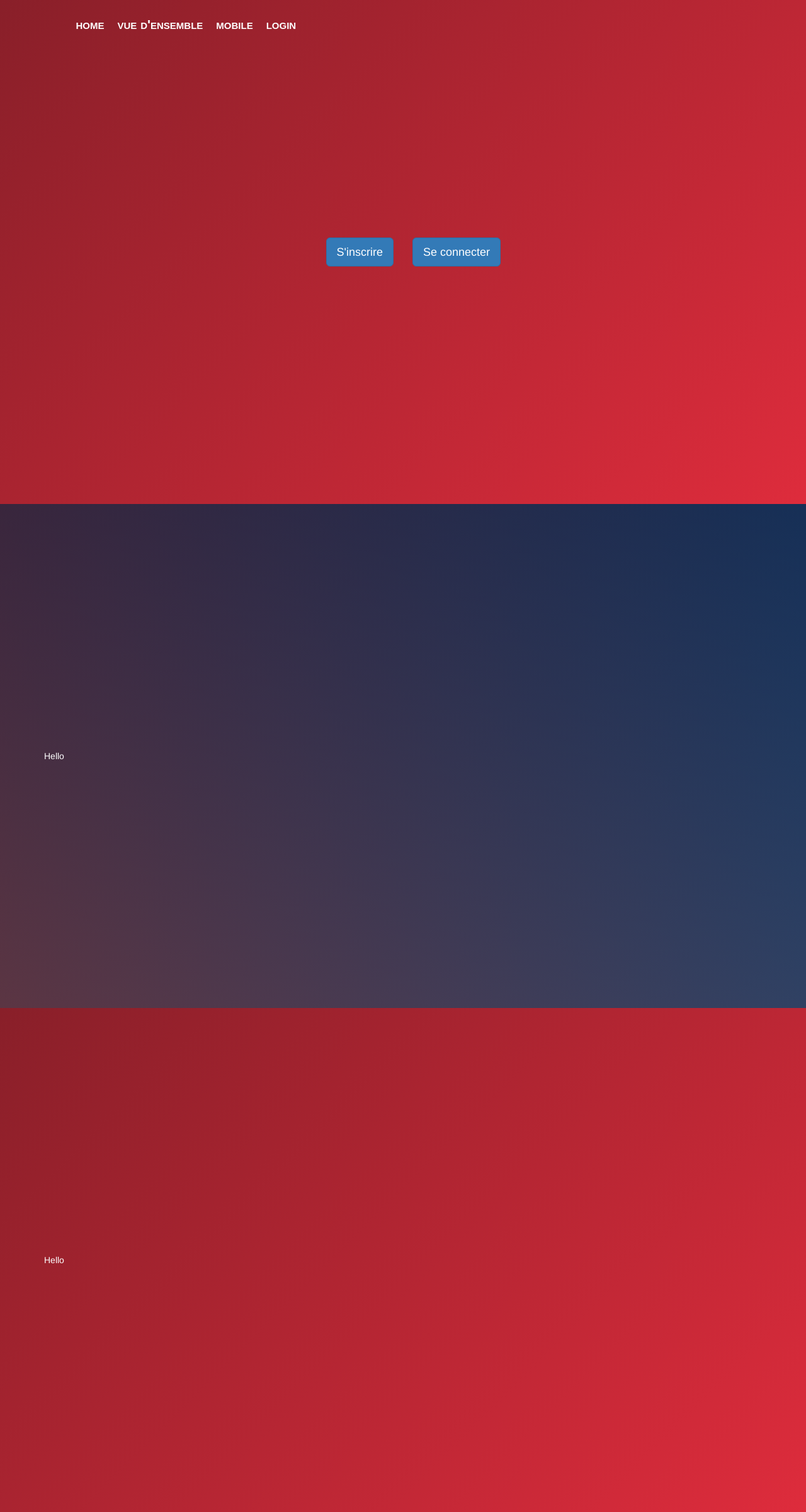
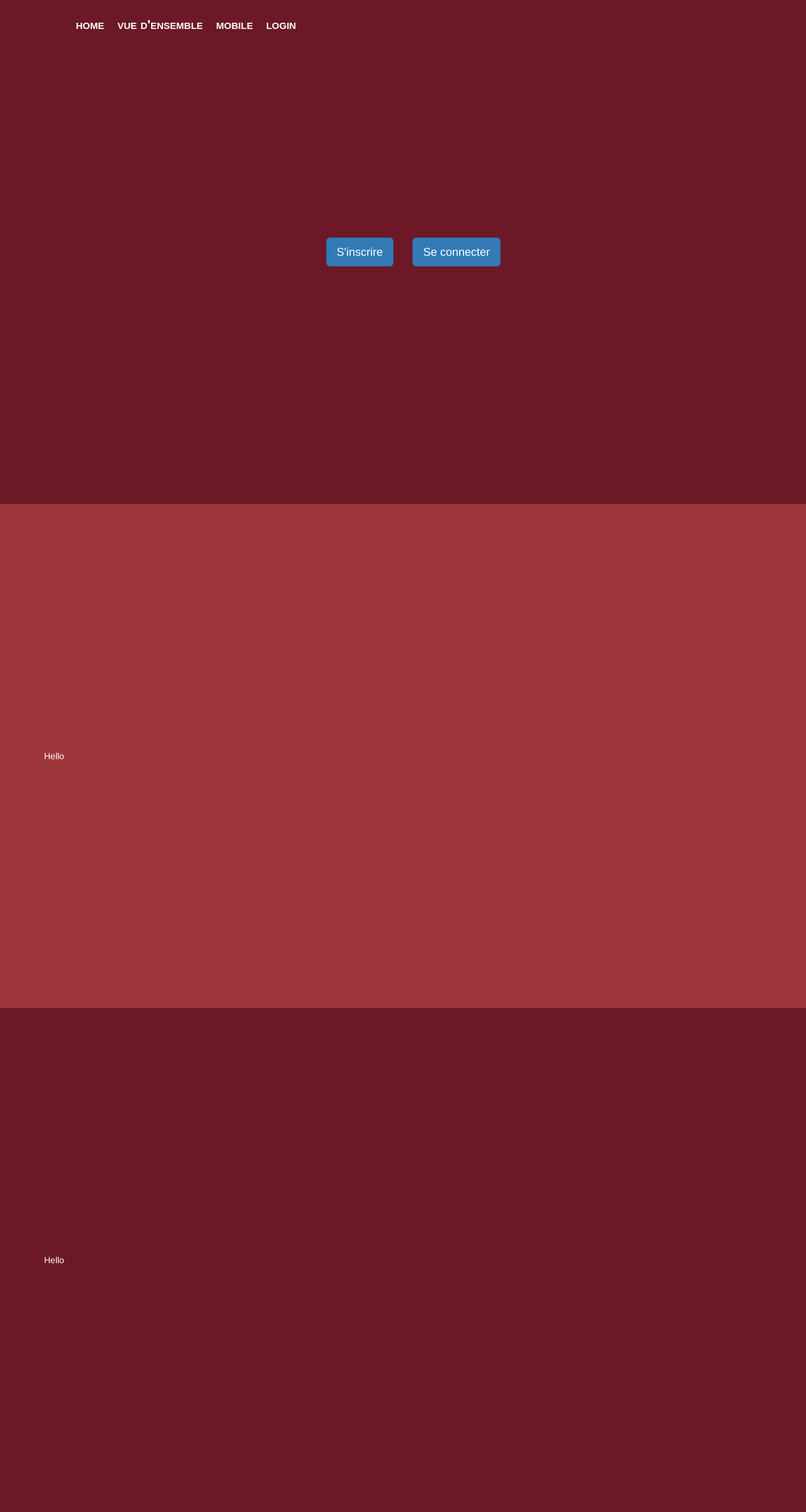
Before and after one commit to Piscinelove/Hackathon, a PHP site: page / in a window 1280 px wide. Shown: the whole page at 63% size. Run offline with PHP 8.4, Linux system fonts and the light colour scheme; some libraries are stand-ins or nearby versions.

Commit message:
backgroud

```diff
--- a/css/main.css
+++ b/css/main.css
@@ -16,26 +16,20 @@ section {
     height: 100vh;
 }
 
-.background-section1
+.background-section
 {
-    background: #de2c3c;
-    background: linear-gradient(135deg, #891f29 0%, #de2c3c 100%);
+    background: #6C1827;
     color: white;
 }
 
 .background-section2
 {
-    background: #092756;
-    color: black;
-    background: linear-gradient(to bottom, rgba(42,60,87,0.4), rgba(57,173,219,.25)), linear-gradient(225deg, #092756, #670d10);
+
+    color: white;
+    background: #9E373B ;
 }
 
-.background-section3
-{
-    background: #de2c3c;
-    background: linear-gradient(135deg, #891f29 0%, #de2c3c 100%);
-    color: white;
-}
+
 
 .navbar-default {
     background-color: transparent;
--- a/index.html
+++ b/index.html
@@ -52,8 +52,8 @@
     </div>
 </nav>
 
-<section id="section1" class="container-fluid background-section1">
-    <div class="content" style="color:white">
+<section id="section1" class="container-fluid background-section">
+    <div class="content" >
         <div class="container">
             <div class="row">
                 <div class="col-lg-6 right">
@@ -70,14 +70,14 @@
 </section><!-- /sectionWrapper -->
 
 <section id="section2" class="container-fluid background-section2">
-    <div class="content container" style="color:white">
+    <div class="content container" >
         Hello
     </div>
 
 </section><!-- /sectionWrapper -->
 
-<section id="section3" class="container-fluid background-section3">
-    <div class="content container" style="color:white">
+<section id="section3" class="container-fluid background-section">
+    <div class="content container" >
         Hello
     </div>
 
```
